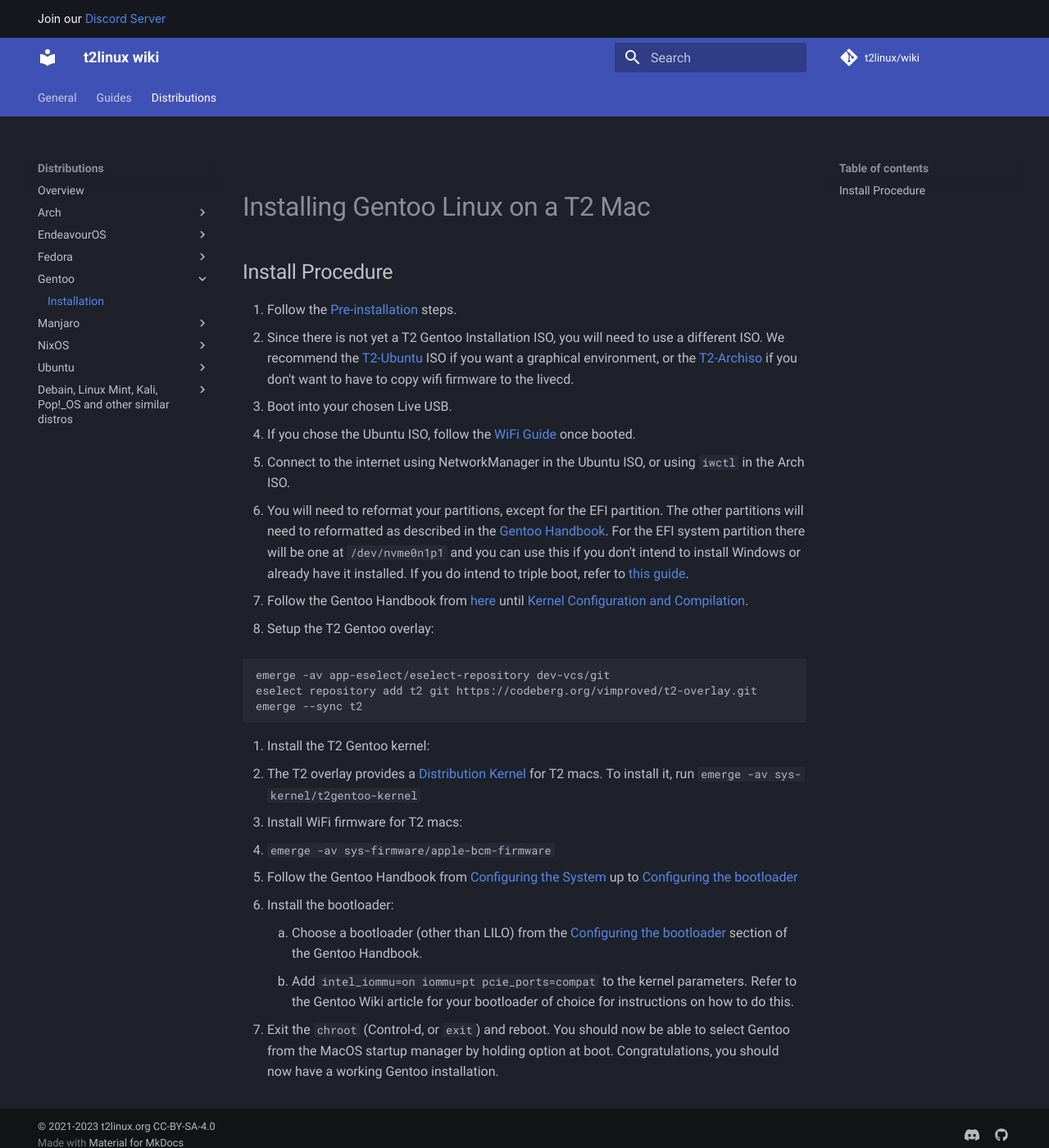
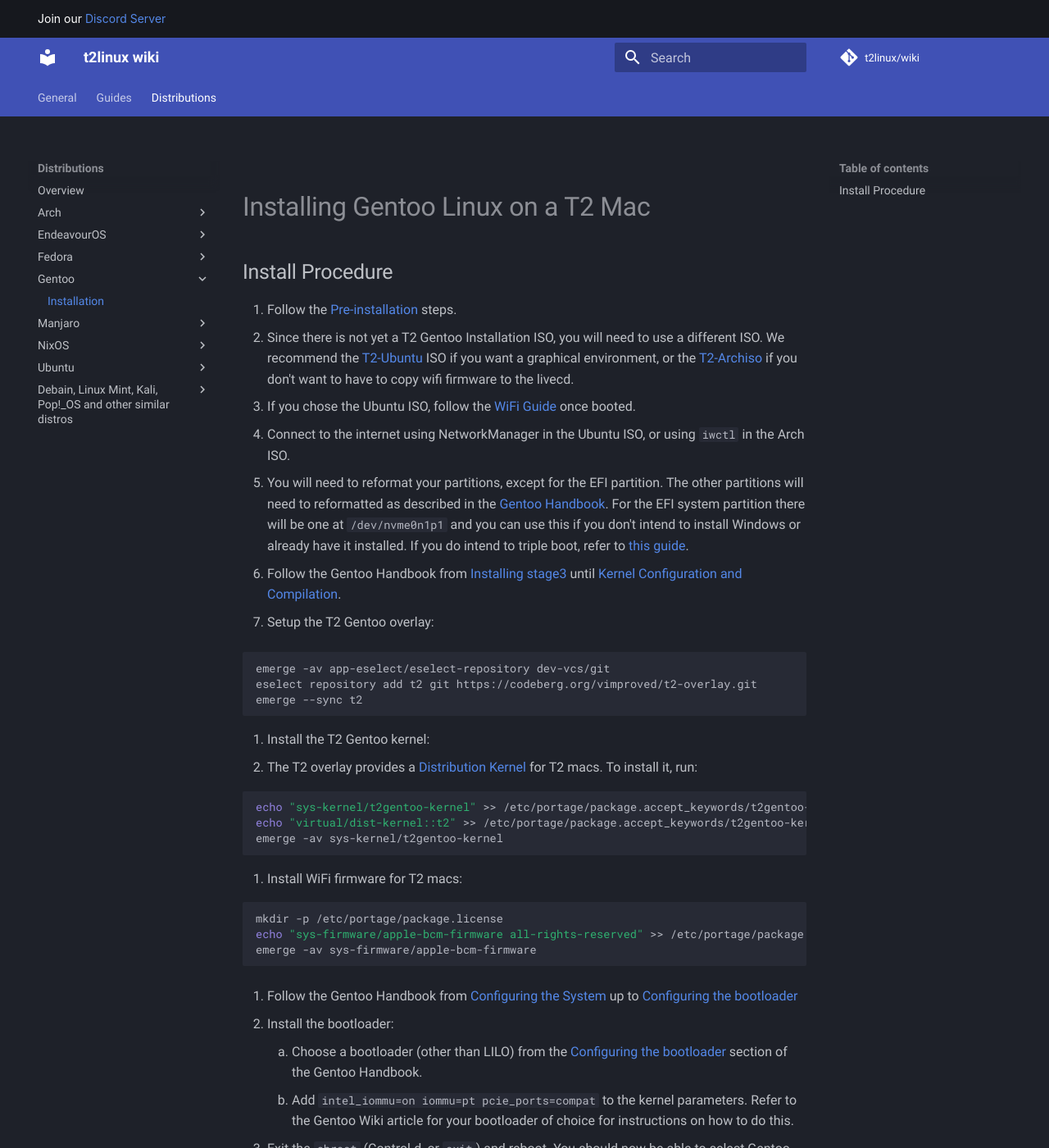
Before and after one commit to t2linux/wiki, an MkDocs documentation site: the page built from docs/distributions/gentoo/installation.md, in a window 1280 px wide and 1400 px high. Shown: the whole window at 82% size. Built offline with MkDocs 1.6.1 and Material for MkDocs 9.7.7, drawn with Linux system fonts in a browser that asks for light colours; comment, search, counter and statistics services are not loaded.

Commit message:
gentoo: resolve issues

````diff
--- a/docs/distributions/gentoo/installation.md
+++ b/docs/distributions/gentoo/installation.md
@@ -4,18 +4,15 @@
 
 1. Follow the [Pre-installation](https://wiki.t2linux.org/guides/preinstall) steps.
    1. Since there is not yet a T2 Gentoo Installation ISO, you will need to use a different ISO. We recommend the [T2-Ubuntu](https://github.com/t2linux/T2-Ubuntu/releases/latest) ISO if you want a graphical environment, or the [T2-Archiso](https://github.com/t2linux/archiso-t2/releases/latest) if you don't want to have to copy wifi firmware to the livecd.
+   2. If you chose the Ubuntu ISO, follow the [WiFi Guide](https://wiki.t2linux.org/guides/wifi-bluetooth/) once booted.
 
-2. Boot into your chosen Live USB.
+2. Connect to the internet using NetworkManager in the Ubuntu ISO, or using `iwctl` in the Arch ISO.
 
-3. If you chose the Ubuntu ISO, follow the [WiFi Guide](https://wiki.t2linux.org/guides/wifi-bluetooth/) once booted.
+3. You will need to reformat your partitions, except for the EFI partition. The other partitions will need to reformatted as described in the [Gentoo Handbook](https://wiki.gentoo.org/wiki/Handbook:AMD64/Installation/Disks). For the EFI system partition there will be one at `/dev/nvme0n1p1` and you can use this if you don't intend to install Windows or already have it installed. If you do intend to triple boot, refer to [this guide](https://wiki.t2linux.org/guides/windows/).
 
-4. Connect to the internet using NetworkManager in the Ubuntu ISO, or using `iwctl` in the Arch ISO.
+4. Follow the Gentoo Handbook from [Installing stage3](https://wiki.gentoo.org/wiki/Handbook:AMD64/Installation/Stage) until [Kernel Configuration and Compilation](https://wiki.gentoo.org/wiki/Handbook:AMD64/Installation/Kernel#Kernel_configuration_and_compilation).
 
-5. You will need to reformat your partitions, except for the EFI partition. The other partitions will need to reformatted as described in the [Gentoo Handbook](https://wiki.gentoo.org/wiki/Handbook:AMD64/Installation/Disks). For the EFI system partition there will be one at `/dev/nvme0n1p1` and you can use this if you don't intend to install Windows or already have it installed. If you do intend to triple boot, refer to [this guide](https://wiki.t2linux.org/guides/windows/).
-
-6. Follow the Gentoo Handbook from [here](https://wiki.gentoo.org/wiki/Handbook:AMD64/Installation/Stage) until [Kernel Configuration and Compilation](https://wiki.gentoo.org/wiki/Handbook:AMD64/Installation/Kernel#Kernel_configuration_and_compilation).
-
-7. Setup the T2 Gentoo overlay:
+5. Setup the T2 Gentoo overlay:
 
    ```bash
    emerge -av app-eselect/eselect-repository dev-vcs/git
@@ -23,16 +20,27 @@
    emerge --sync t2
    ```
 
-8. Install the T2 Gentoo kernel:
-   - The T2 overlay provides a [Distribution Kernel](https://wiki.gentoo.org/wiki/Handbook:AMD64/Installation/Kernel#Distribution_kernels) for T2 macs. To install it, run `emerge -av sys-kernel/t2gentoo-kernel`
+6. Install the T2 Gentoo kernel:
+   - The T2 overlay provides a [Distribution Kernel](https://wiki.gentoo.org/wiki/Handbook:AMD64/Installation/Kernel#Distribution_kernels) for T2 macs. To install it, run:
 
-9. Install WiFi firmware for T2 macs:
-   - `emerge -av sys-firmware/apple-bcm-firmware`
+   ```bash
+   echo "sys-kernel/t2gentoo-kernel" >> /etc/portage/package.accept_keywords/t2gentoo-kernel
+   echo "virtual/dist-kernel::t2" >> /etc/portage/package.accept_keywords/t2gentoo-kernel
+   emerge -av sys-kernel/t2gentoo-kernel
+   ```
 
-10. Follow the Gentoo Handbook from [Configuring the System](https://wiki.gentoo.org/wiki/Handbook:AMD64/Installation/System) up to [Configuring the bootloader](https://wiki.gentoo.org/wiki/Handbook:AMD64/Installation/Bootloader)
+7. Install WiFi firmware for T2 macs:
 
-11. Install the bootloader:
-	1. Choose a bootloader (other than LILO) from the [Configuring the bootloader](https://wiki.gentoo.org/wiki/Handbook:AMD64/Installation/Bootloader) section of the Gentoo Handbook.
-	2. Add `intel_iommu=on iommu=pt pcie_ports=compat` to the kernel parameters. Refer to the Gentoo Wiki article for your bootloader of choice for instructions on how to do this.
+   ```bash
+   mkdir -p /etc/portage/package.license
+   echo "sys-firmware/apple-bcm-firmware all-rights-reserved" >> /etc/portage/package.license/firmware
+   emerge -av sys-firmware/apple-bcm-firmware
+   ```
 
-12. Exit the `chroot` (Control-d, or `exit`) and reboot. You should now be able to select Gentoo from the MacOS startup manager by holding option at boot. Congratulations, you should now have a working Gentoo installation.
+8. Follow the Gentoo Handbook from [Configuring the System](https://wiki.gentoo.org/wiki/Handbook:AMD64/Installation/System) up to [Configuring the bootloader](https://wiki.gentoo.org/wiki/Handbook:AMD64/Installation/Bootloader)
+
+9. Install the bootloader:
+    1. Choose a bootloader (other than LILO) from the [Configuring the bootloader](https://wiki.gentoo.org/wiki/Handbook:AMD64/Installation/Bootloader) section of the Gentoo Handbook.
+    2. Add `intel_iommu=on iommu=pt pcie_ports=compat` to the kernel parameters. Refer to the Gentoo Wiki article for your bootloader of choice for instructions on how to do this.
+
+10. Exit the `chroot` (Control-d, or `exit`) and reboot. You should now be able to select Gentoo from the MacOS startup manager by holding option at boot. Congratulations, you should now have a working Gentoo installation.
````
